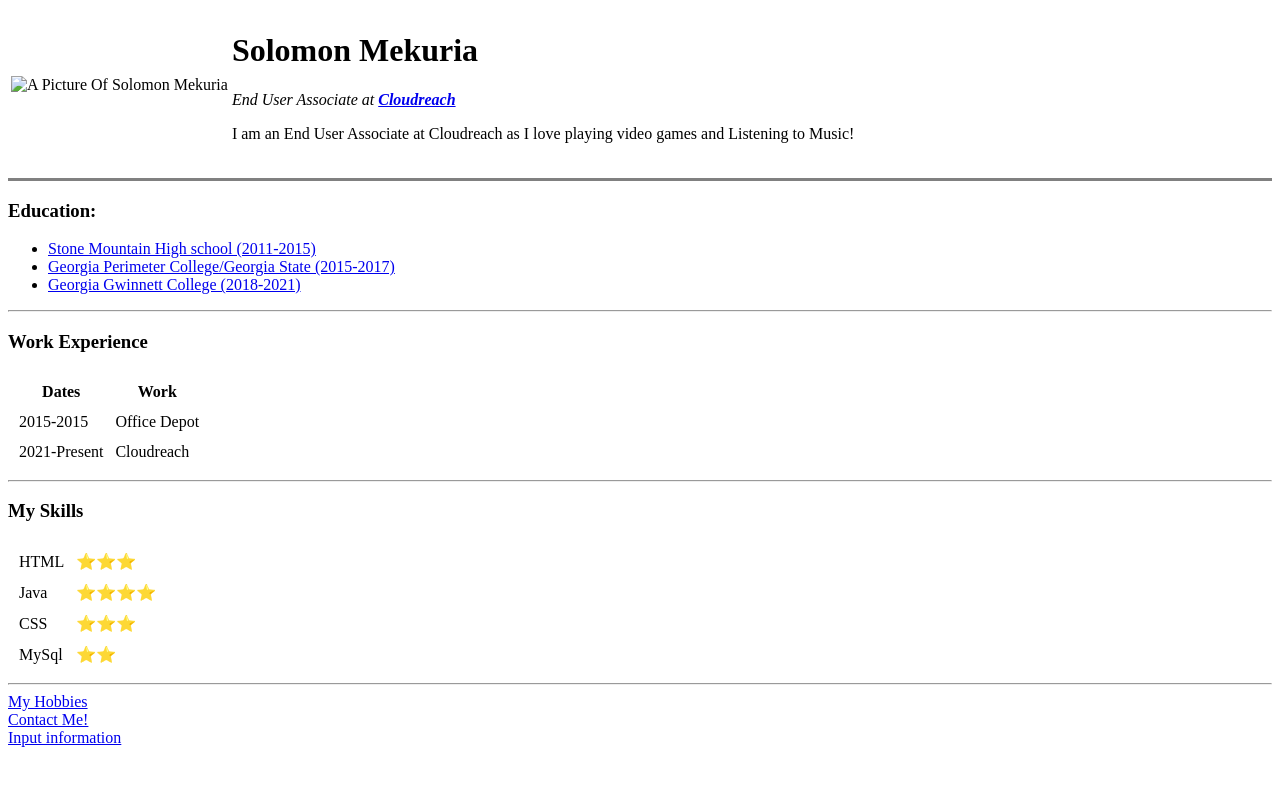
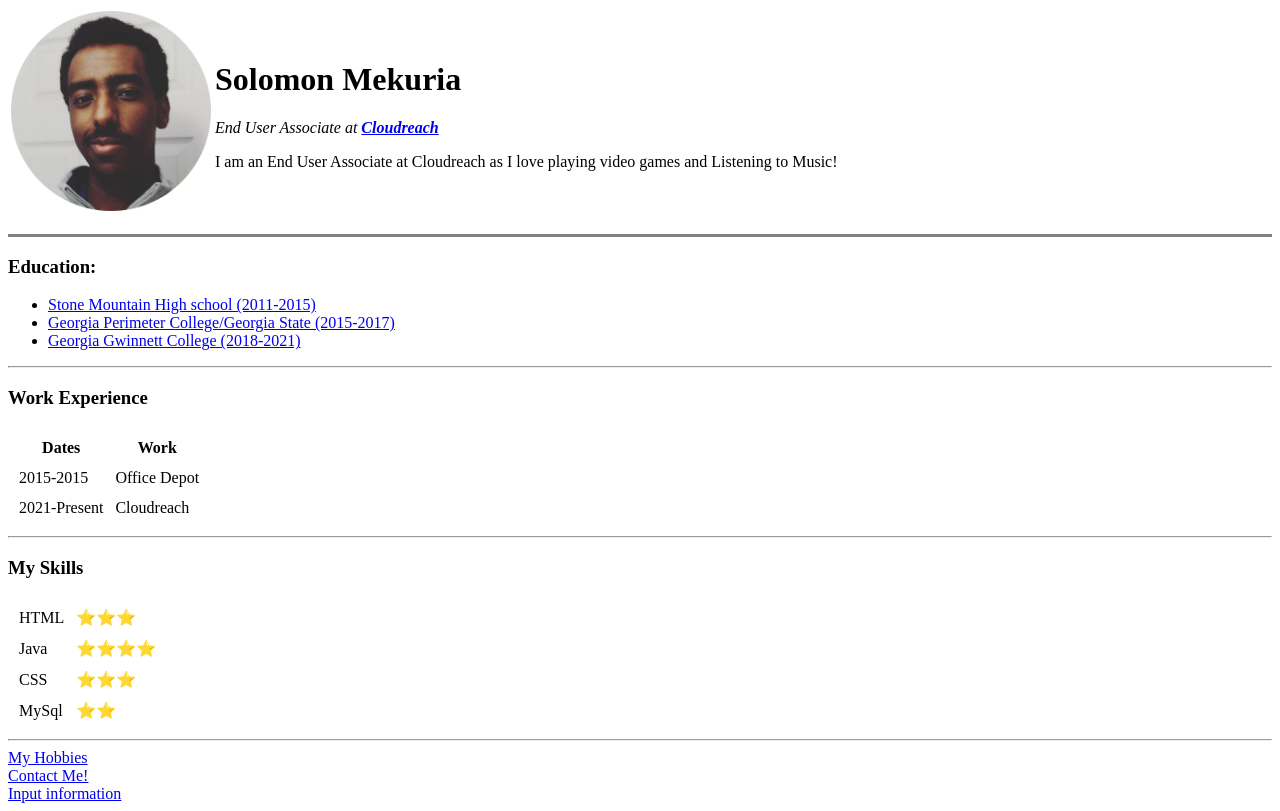
Before and after one commit to smekuria300/cv, a plain HTML site: page index.html in a window 1280 px wide. Drawn offline with Linux system fonts and the light colour scheme.

Commit message:
Update index.html

```diff
--- a/index.html
+++ b/index.html
@@ -9,7 +9,7 @@
 <body>
   <table>
     <tr>
-      <td> <img src="Images/solo-modified.png" width="200" height="200"
+      <td> <img src="solo-modified.png" width="200" height="200"
         alt="A Picture Of Solomon Mekuria"></td>
         <td><h1>Solomon Mekuria</h1>
           <p><em>End User Associate at <strong><a href="https://www.cloudreach.com/en/">
```
